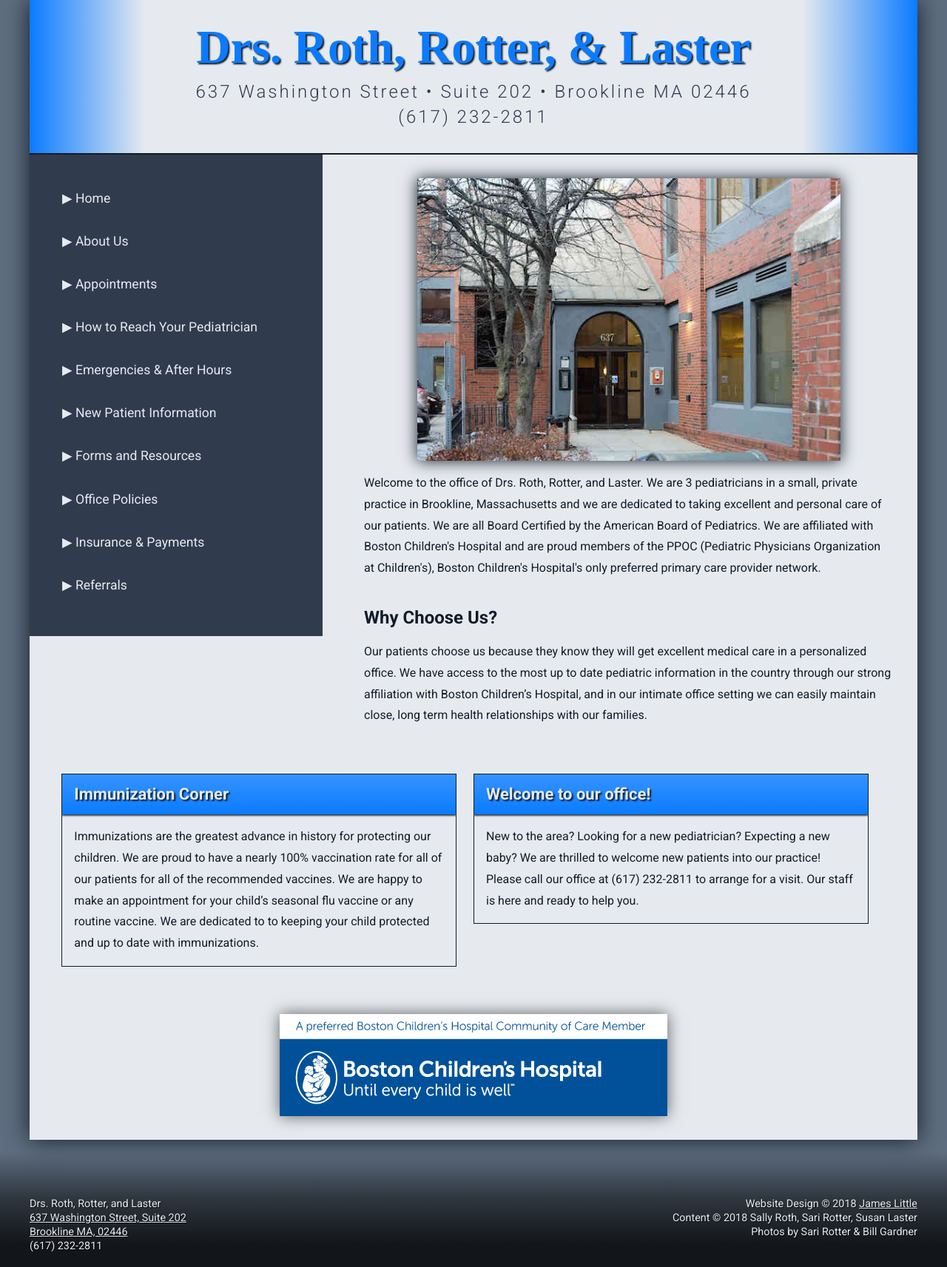
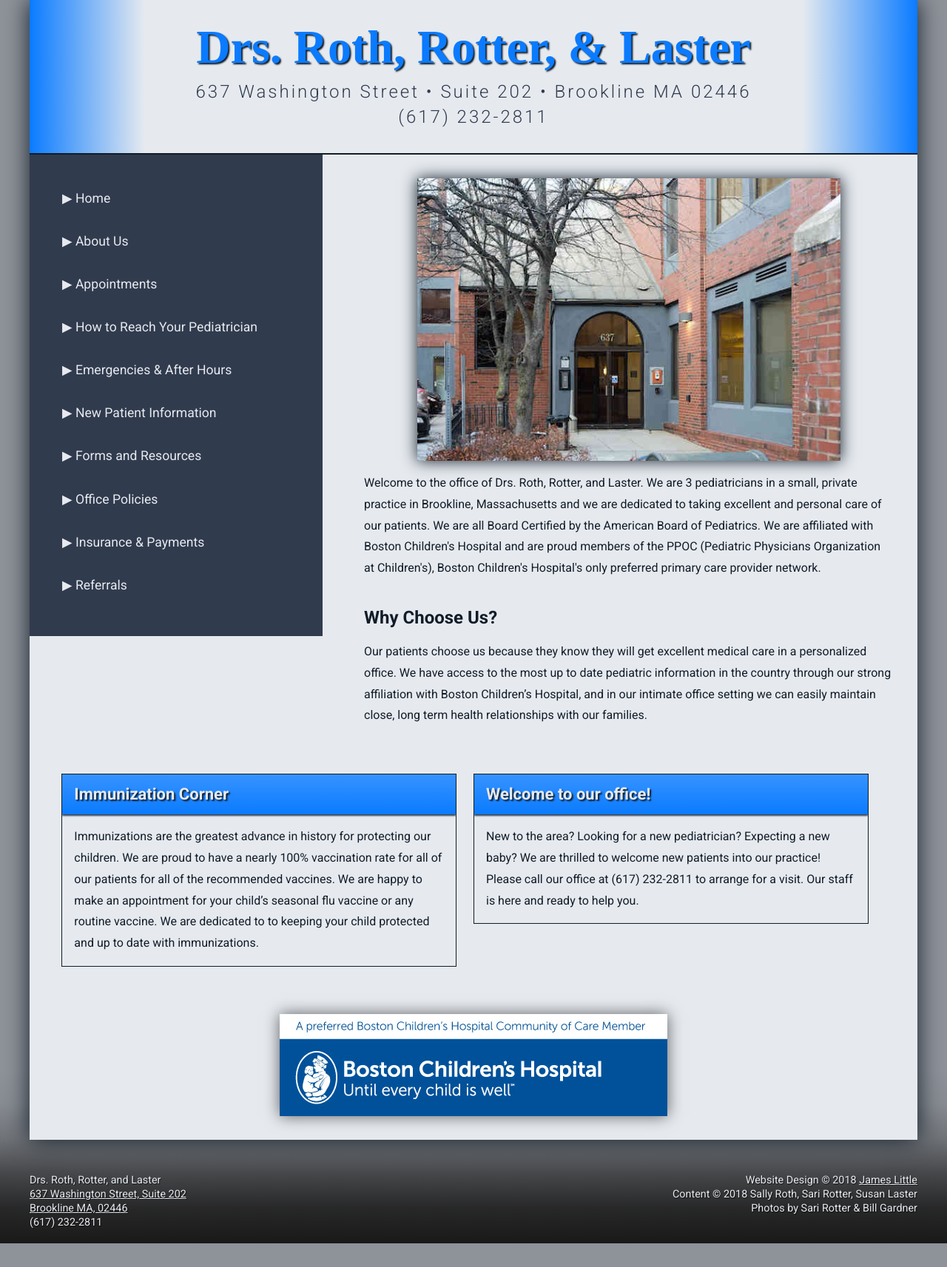
Before and after one commit to jameslittle230/rothrotterlaster, a Jekyll site: the page built from index.html, in a window 1280 px wide. Shown: the whole page at 74% size. Built offline with Jekyll 4.4.1, drawn with Linux system fonts in a browser that asks for light colours; nearby versions of some CDN libraries; some web fonts are replaced; comment, search, counter and statistics services are not loaded; after the commit the page ends 1681 px from its top, so only the background shows below that.

Commit message:
Change footer gradient and page bg color
Making the site look slightly more friendly

```diff
--- a/styles/main.css
+++ b/styles/main.css
@@ -1,6 +1,6 @@
 @charset "UTF-8";
-@import url(http://fonts.googleapis.com/css?family=Cabin+Condensed:700);
-@import url(http://fonts.googleapis.com/css?family=Roboto:300,400,400italic,700,700italic);
+@import url(https://fonts.googleapis.com/css?family=Cabin+Condensed:700);
+@import url(https://fonts.googleapis.com/css?family=Roboto:300,400,400italic,700,700italic);
 @import url(sass/normalize.css);
 *,
 *:before,
@@ -13,7 +13,7 @@
   overflow-x: hidden; }
 
 body {
-  background: #5E6D7F;
+  background: #8e9299;
   color: #111C28;
   font-family: "Roboto", Arial, sans-serif;
   line-height: 1.8;
@@ -157,13 +157,14 @@
   margin: 0.5em 0 0; }
 
 .page-footer {
-  background: linear-gradient(to bottom, transparent 0%, rgba(0, 0, 0, 0.5) 40%, rgba(0, 0, 0, 0.8) 80%);
+  background: linear-gradient(to bottom, rgba(25, 25, 25, 0) 0%, rgba(25, 25, 25, 0.05) 20%, rgba(25, 25, 25, 0.26) 40%, rgba(25, 25, 25, 0.62) 60%, rgba(25, 25, 25, 0.88) 80%, #191919 100%);
   color: #E6EAEF;
   font-size: 0.9rem;
   line-height: 1.3;
-  margin-top: 1rem;
-  padding: 3rem 1rem 0.3rem;
-  text-shadow: 1px 1px 1px rgba(0, 0, 0, 0.65); }
+  margin-top: -6rem;
+  padding: 8rem 1rem 0.3rem;
+  text-shadow: 1px 1px 1px rgba(0, 0, 0, 0.65);
+  z-index: 0; }
   .page-footer:after {
     clear: both;
     content: '';
@@ -173,6 +174,9 @@
     text-decoration: underline; }
     .page-footer a:hover {
       text-decoration: none; }
+
+.page-wrap {
+  z-index: 10; }
 
 .page-footer__contact {
   float: left;
--- a/styles/sass/variables.scss
+++ b/styles/sass/variables.scss
@@ -3,7 +3,7 @@
 $darker-blue: #015ECB;
 $gray: #313B4E;
 $light-gray: #8E9EBD;
-$background-gray: #5E6D7F;
+$background-gray: #8e9299;
 $white: #E6EAEF;
 $black: #111C28;
 $red: #e86e66;
```
Also changed, not shown: styles/sass/footer.scss (+15 -3 lines), 1 other file.
